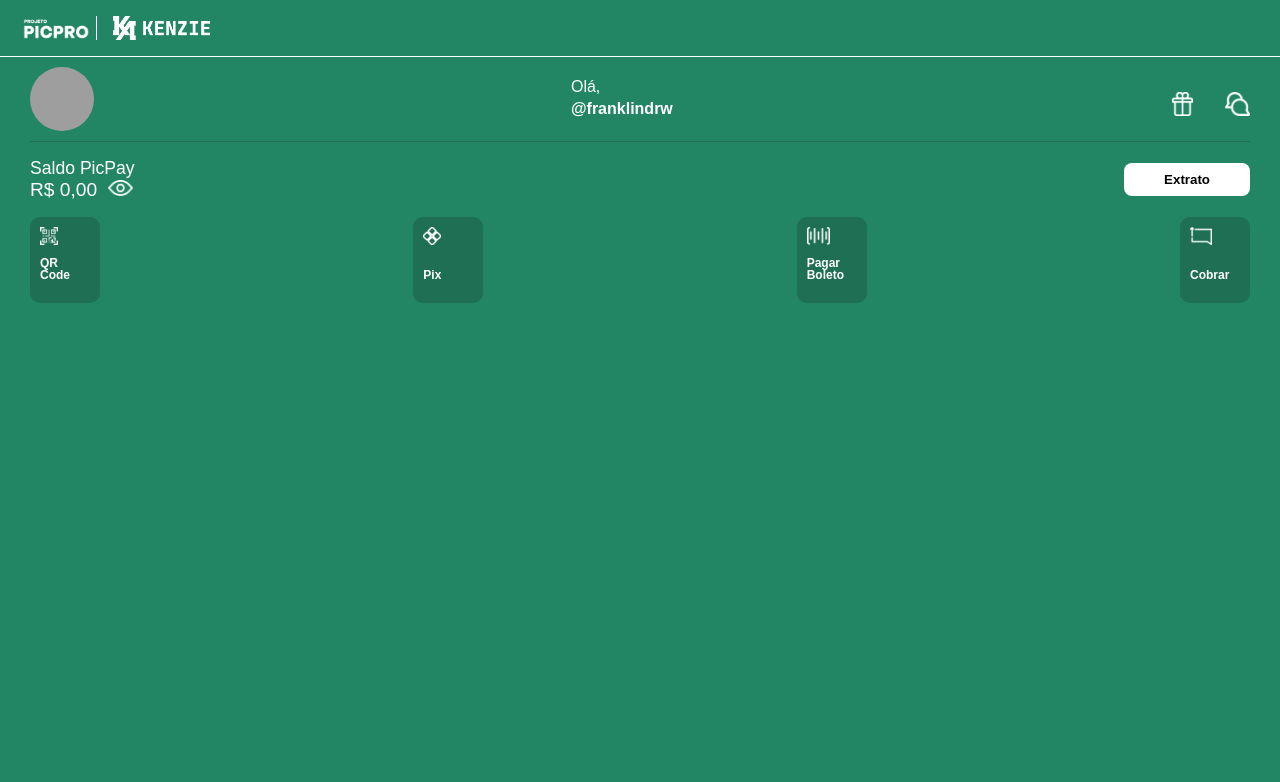
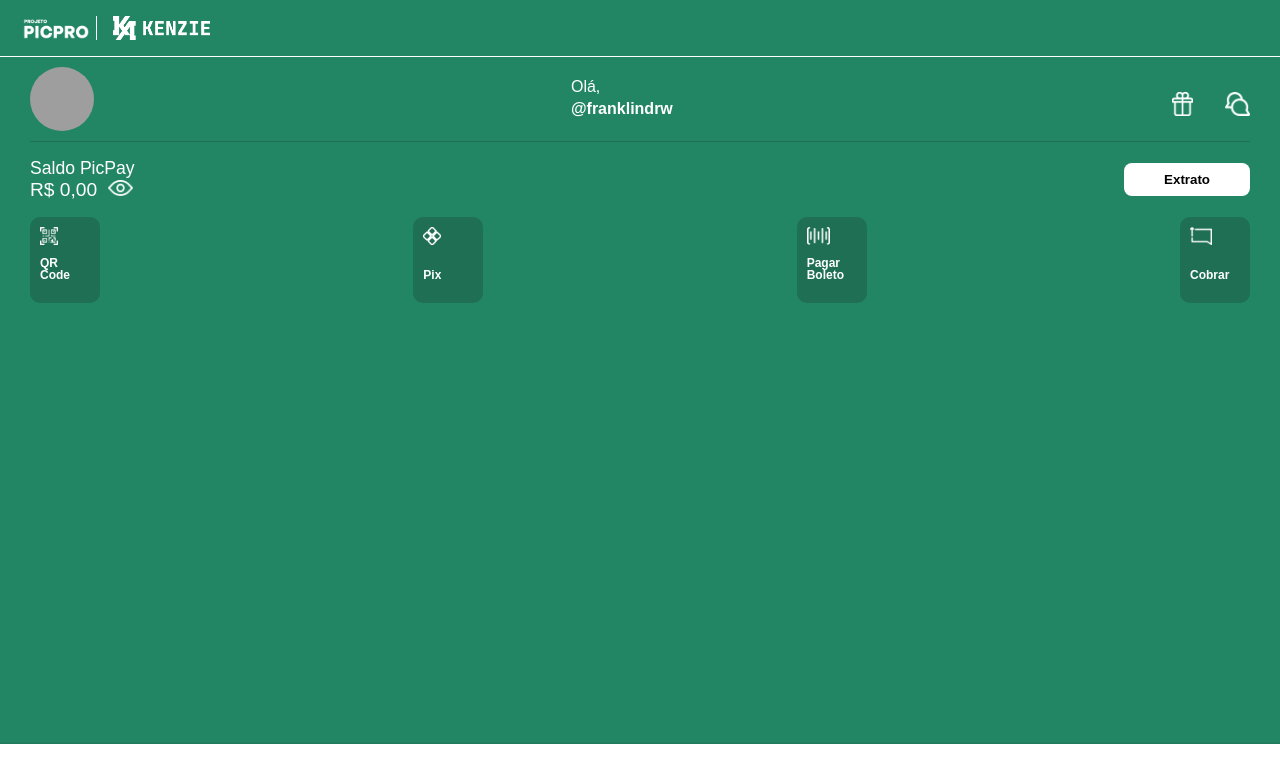
Before and after one commit to franklindrw/picpro-mobile, a React (Create React App) app: page / in a window 1280 px wide. Shown: the top 782 px of the page. Built offline with nearby package versions, Linux system fonts and the light colour scheme; grey boxes are pictures that could not be loaded.

Commit message:
iniciando a barra inferior

```diff
--- /dev/null
+++ b/src/components/Menu-inferior/MenuInferior.tsx
@@ -0,0 +1,5 @@
+const MenuInferior: React.FC = () => {
+    return <></>;
+};
+
+export default MenuInferior;
--- a/src/pages/Page.tsx
+++ b/src/pages/Page.tsx
@@ -1,4 +1,11 @@
-import { IonContent, IonHeader, IonPage, IonToolbar } from "@ionic/react";
+import {
+    IonContent,
+    IonHeader,
+    IonFooter,
+    IonPage,
+    IonToolbar,
+} from "@ionic/react";
+import MenuInferior from "../components/Menu-inferior/MenuInferior";
 import Menu from "../components/menu/menu";
 
 import Usuario from "../components/Usuario/usuario";
@@ -10,7 +17,6 @@
 const Page: React.FC = () => {
     return (
         <IonPage>
-            <IonContent color="primary">
             <IonHeader class="ion-no-border">
                 <IonToolbar color="primary">
                     <Logo>
@@ -20,9 +26,16 @@
                 </IonToolbar>
             </IonHeader>
 
+            <IonContent color="primary">
                 <Usuario />
                 <Menu />
             </IonContent>
+
+            <IonFooter>
+                <IonToolbar>
+                    <MenuInferior />
+                </IonToolbar>
+            </IonFooter>
         </IonPage>
     );
 };
```
Lines whose indentation alone changed are shown as unchanged.
